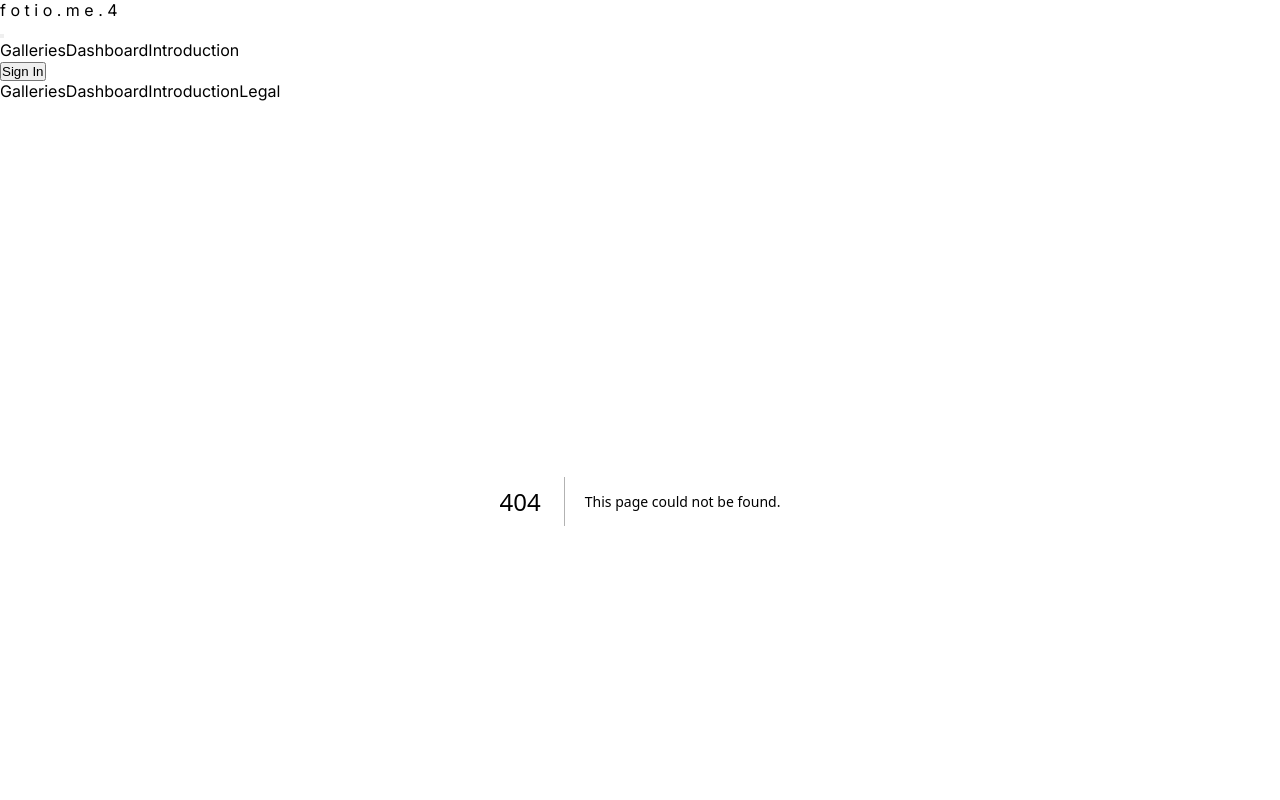
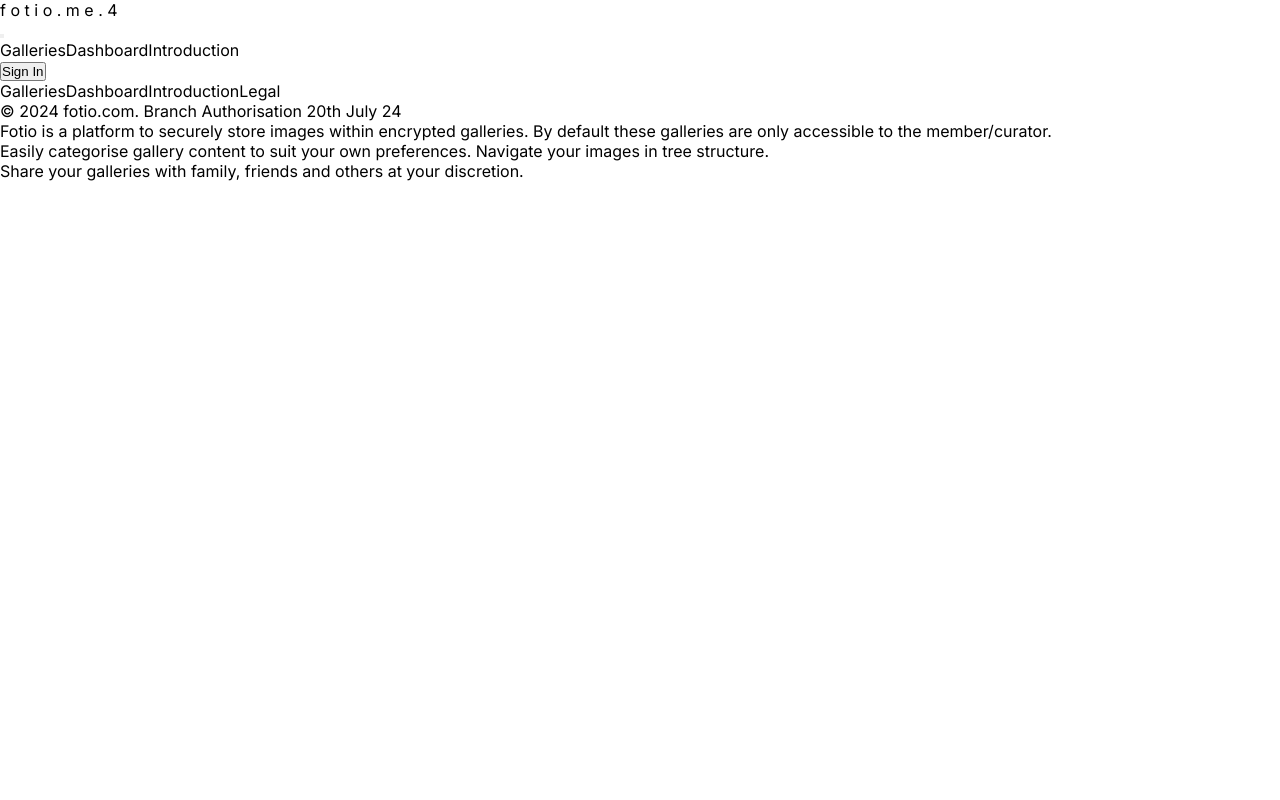
Before and after one commit to needtoswim/amplify-fotio-template, a Next.js app: page /dashboard in a window 1280 px wide. Before the commit this address had no page. Shown: the top 800 px of the page. Built offline with nearby package versions, Linux system fonts and the light colour scheme.

Commit message:
Leaving fotio-3

```diff
--- /dev/null
+++ b/app/dashboard/page.tsx
@@ -0,0 +1,11 @@
+export default function Page() {
+
+    return
+        (
+            <div className="text-xl text-red">
+
+                <p>Dashboard Page</p>;
+            </div>
+
+        )
+  }
--- a/tailwind.config.js
+++ b/tailwind.config.js
@@ -1,7 +1,7 @@
 /** @type {import('tailwindcss').Config} */
 module.exports = {
    content: [
-    "./app/**/*.{js,ts,jsx,tsx,mdx}",
+    "app/**/*.{js,ts,jsx,tsx,mdx}",
     "./pages/**/*.{js,ts,jsx,tsx,mdx}",
     "./components/**/*.{js,ts,jsx,tsx,mdx}",
 
```
